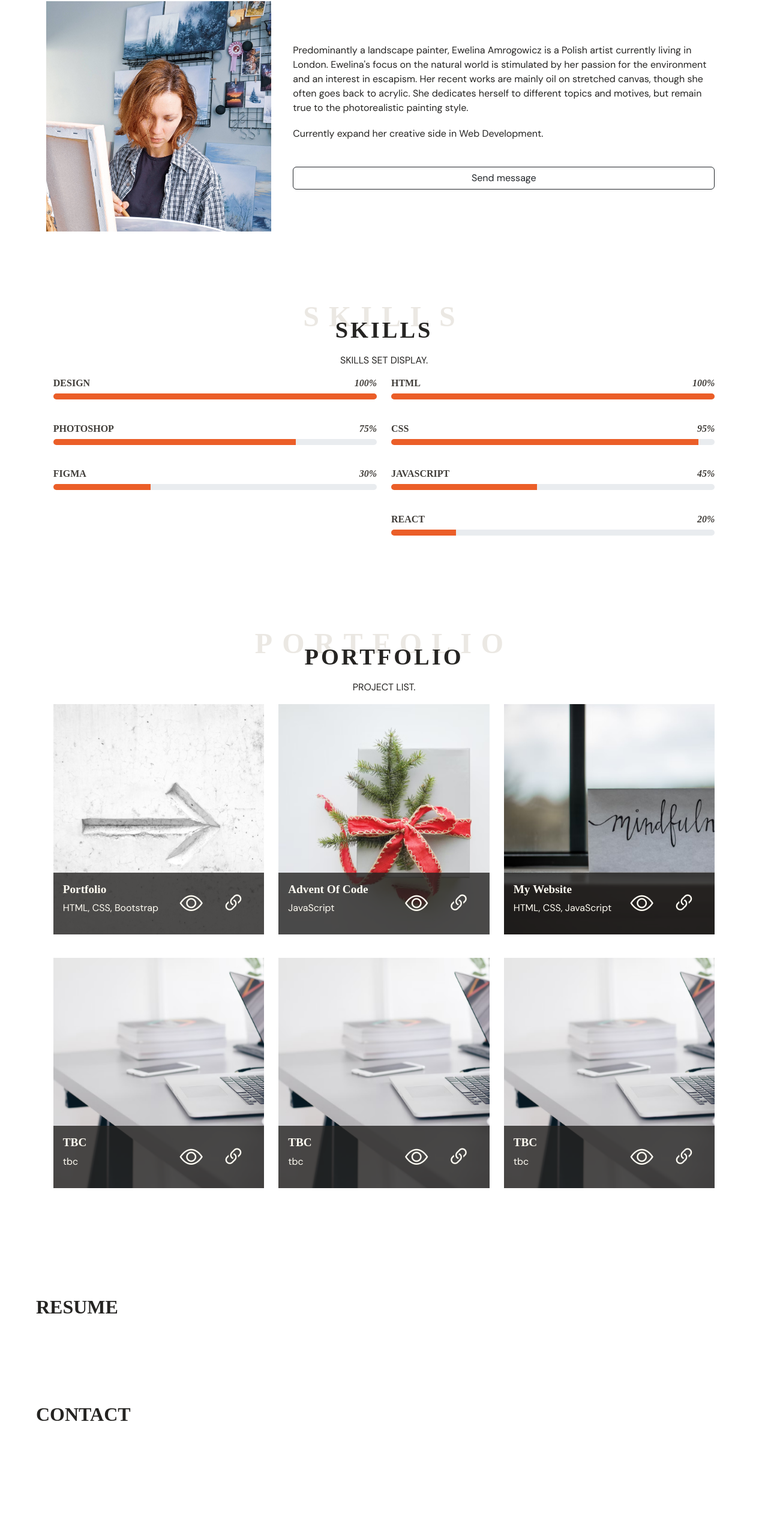
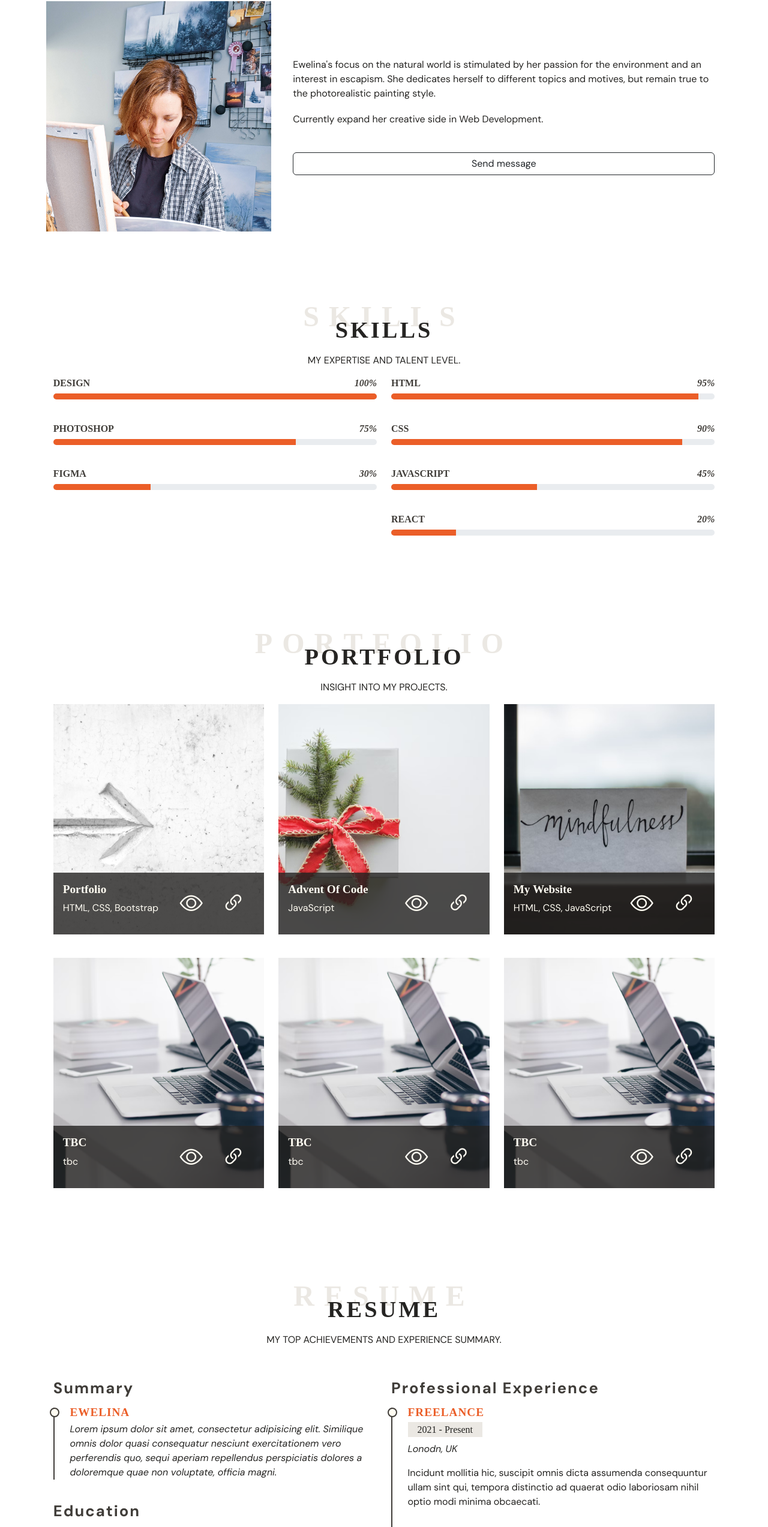
Before and after one commit to EAmrogowicz/bootcamp-m3-portfolioBootstrap, a website: page index.html in a window 1280 px wide. Shown: the part 996-3542 px from the top of the page at 60% size. Before the commit the page ends 3460 px from the top, so only its background shows below. Drawn offline with nearby package versions, Linux system fonts and the light colour scheme.

Commit message:
Resume section design and style.

```diff
--- a/css/style.css
+++ b/css/style.css
@@ -204,6 +204,9 @@ section:first-child {
   overflow: hidden;
   z-index: 1;
   height: 24rem;
+  display: flex;
+  justify-content: center;
+  align-items: center;
 }
 
 .img-link {
@@ -259,3 +262,66 @@ section:first-child {
 .portfolio-item:hover .img-link {
   transform: scale(1.2);
 }
+
+/* RESUME SECTION
+-------------------------------------------------- */
+
+.resume-title {
+  color: var(--shade);
+  font-size: 1.6rem;
+  font-weight: 700;
+  font-family: "DM Sans", sans-serif;
+  letter-spacing: 2px;
+  margin: 2.4rem 0 1rem 0;
+}
+
+.resume-item {
+  padding: 0 0 0.8rem 1.6rem;
+  border-left: 2px solid var(--shade);
+  position: relative;
+}
+
+.resume-item h4 {
+  color: var(--accent);
+  font-size: 1.2rem;
+  font-weight: 700;
+  letter-spacing: 1px;
+  text-transform: uppercase;
+  line-height: 1rem;
+}
+
+.resume-item h5 {
+  font-size: 1rem;
+  font-weight: 500;
+  background-color: rgba(204, 197, 185, 0.4);
+  display: inline-block;
+  padding: 0.2rem 1rem;
+}
+
+.item-em {
+  font-style: italic;
+}
+
+.resume-item ul {
+  padding-left: 1.2rem;
+}
+
+.resume-item ul li {
+  padding-bottom: 0.8rem;
+}
+
+.resume-item:last-child {
+  padding-bottom: 0;
+}
+
+.resume-item::before {
+  content: "";
+  position: absolute;
+  width: 1rem;
+  height: 1rem;
+  border-radius: 50%;
+  left: -0.5rem;
+  top: 0rem;
+  background-color: var(--whiteish);
+  border: 2px solid var(--shade);
+}
--- a/index.html
+++ b/index.html
@@ -107,13 +107,10 @@
                 class="content ps-lg-4 d-flex flex-column justify-content-center"
               >
                 <p class="lead">
-                  Predominantly a landscape painter, Ewelina Amrogowicz is a
-                  Polish artist currently living in London. Ewelina's focus on
-                  the natural world is stimulated by her passion for the
-                  environment and an interest in escapism. Her recent works are
-                  mainly oil on stretched canvas, though she often goes back to
-                  acrylic. She dedicates herself to different topics and
-                  motives, but remain true to the photorealistic painting style.
+                  Ewelina's focus on the natural world is stimulated by her
+                  passion for the environment and an interest in escapism. She
+                  dedicates herself to different topics and motives, but remain
+                  true to the photorealistic painting style.
                 </p>
                 <p class="lead">
                   Currently expand her creative side in Web Development.
@@ -135,7 +132,7 @@
           <div class="section-title">
             <h2>Skills</h2>
             <span>Skills</span>
-            <p>Skills set display.</p>
+            <p>My expertise and talent level.</p>
           </div>
 
           <div class="row">
@@ -180,20 +177,7 @@
               </div>
             </div>
             <div class="skills-content col-md-6">
-              <h5 class="skill">HTML <i class="value">100%</i></h5>
-              <div class="progress">
-                <div
-                  class="progress-bar"
-                  role="progressbar"
-                  aria-label="Success example"
-                  style="width: 100%"
-                  aria-valuenow="100"
-                  aria-valuemin="0"
-                  aria-valuemax="100"
-                ></div>
-              </div>
-
-              <h5 class="skill">CSS <i class="value">95%</i></h5>
+              <h5 class="skill">HTML <i class="value">95%</i></h5>
               <div class="progress">
                 <div
                   class="progress-bar"
@@ -201,6 +185,19 @@
                   aria-label="Success example"
                   style="width: 95%"
                   aria-valuenow="95"
+                  aria-valuemin="0"
+                  aria-valuemax="100"
+                ></div>
+              </div>
+
+              <h5 class="skill">CSS <i class="value">90%</i></h5>
+              <div class="progress">
+                <div
+                  class="progress-bar"
+                  role="progressbar"
+                  aria-label="Success example"
+                  style="width: 90%"
+                  aria-valuenow="90"
                   aria-valuemin="0"
                   aria-valuemax="100"
                 ></div>
@@ -243,7 +240,7 @@
           <div class="section-title">
             <h2>Portfolio</h2>
             <span>Portfolio</span>
-            <p>Project list.</p>
+            <p>Insight into my projects.</p>
           </div>
 
           <div class="row portfolio-container">
@@ -424,8 +421,94 @@
 
       <!-- Resume Section -->
 
-      <section class="container-fluid content mx-5" id="resume">
-        <h2 class="heading-secondary text-uppercase fw-bold mb-4">Resume</h2>
+      <section class="resume" id="resume">
+        <div class="container-fluid">
+          <div class="section-title">
+            <h2>Resume</h2>
+            <span>Resume</span>
+            <p>My top achievements and experience summary.</p>
+          </div>
+
+          <div class="row">
+            <div class="col-md-6">
+              <h3 class="resume-title">Summary</h3>
+              <div class="resume-item pb-0">
+                <h4>Ewelina</h4>
+                <p class="item-em">
+                  Lorem ipsum dolor sit amet, consectetur adipisicing elit.
+                  Similique omnis dolor quasi consequatur nesciunt
+                  exercitationem vero perferendis quo, sequi aperiam repellendus
+                  perspiciatis dolores a doloremque quae non voluptate, officia
+                  magni.
+                </p>
+              </div>
+
+              <h3 class="resume-title">Education</h3>
+              <div class="resume-item">
+                <h4>Bootcamp Frontend Developer</h4>
+                <h5>2022 - 2023</h5>
+                <p class="item-em">
+                  Lorem ipsum dolor sit amet consectetur adipisicing elit.
+                </p>
+                <p class="lead">
+                  Incidunt mollitia hic, suscipit omnis dicta assumenda
+                  consequuntur ullam sint qui, tempora distinctio ad quaerat
+                  odio laboriosam nihil optio modi minima obcaecati.
+                </p>
+              </div>
+              <div class="resume-item">
+                <h4>Master in Architecture</h4>
+                <h5>1234 - 1234</h5>
+                <p class="item-em">
+                  Lorem ipsum dolor sit amet consectetur adipisicing elit.
+                </p>
+                <p class="lead">
+                  Incidunt mollitia hic, suscipit omnis dicta assumenda
+                  consequuntur ullam sint qui, tempora distinctio ad quaerat
+                  odio laboriosam nihil optio modi minima obcaecati.
+                </p>
+              </div>
+            </div>
+
+            <div class="col-md-6">
+              <h3 class="resume-title">Professional Experience</h3>
+              <div class="resume-item">
+                <h4>Freelance</h4>
+                <h5>2021 - Present</h5>
+                <p class="item-em">Lonodn, UK</p>
+                <p class="lead">
+                  Incidunt mollitia hic, suscipit omnis dicta assumenda
+                  consequuntur ullam sint qui, tempora distinctio ad quaerat
+                  odio laboriosam nihil optio modi minima obcaecati.
+                </p>
+              </div>
+              <div class="resume-item">
+                <h4>Architect</h4>
+                <h5>1234 - 1234</h5>
+                <p class="item-em">Lonodn, UK</p>
+                <p class="lead">
+                  <ul>
+                    <li>Lorem ipsum dolor sit amet consectetur adipisicing elit.</li>
+                    <li>Lorem ipsum dolor sit amet consectetur adipisicing elit.</li>
+                    <li>Lorem ipsum dolor sit amet consectetur adipisicing elit.</li>
+                  </ul>
+                </p>
+              </div>
+              <div class="resume-item">
+                <h4>Architectural Assistant</h4>
+                <h5>1234 - 1234</h5>
+                <p class="item-em">Lonodn, UK</p>
+                <p class="lead">
+                  <ul>
+                    <li>Lorem ipsum dolor sit amet consectetur adipisicing elit.</li>
+                    <li>Lorem ipsum dolor sit amet consectetur adipisicing elit.</li>
+                    <li>Lorem ipsum dolor sit amet consectetur adipisicing elit.</li>
+                  </ul>
+                </p>
+              </div>
+            </div>
+          </div>
+        </div>
       </section>
 
       <!-- Contact Section -->
```
